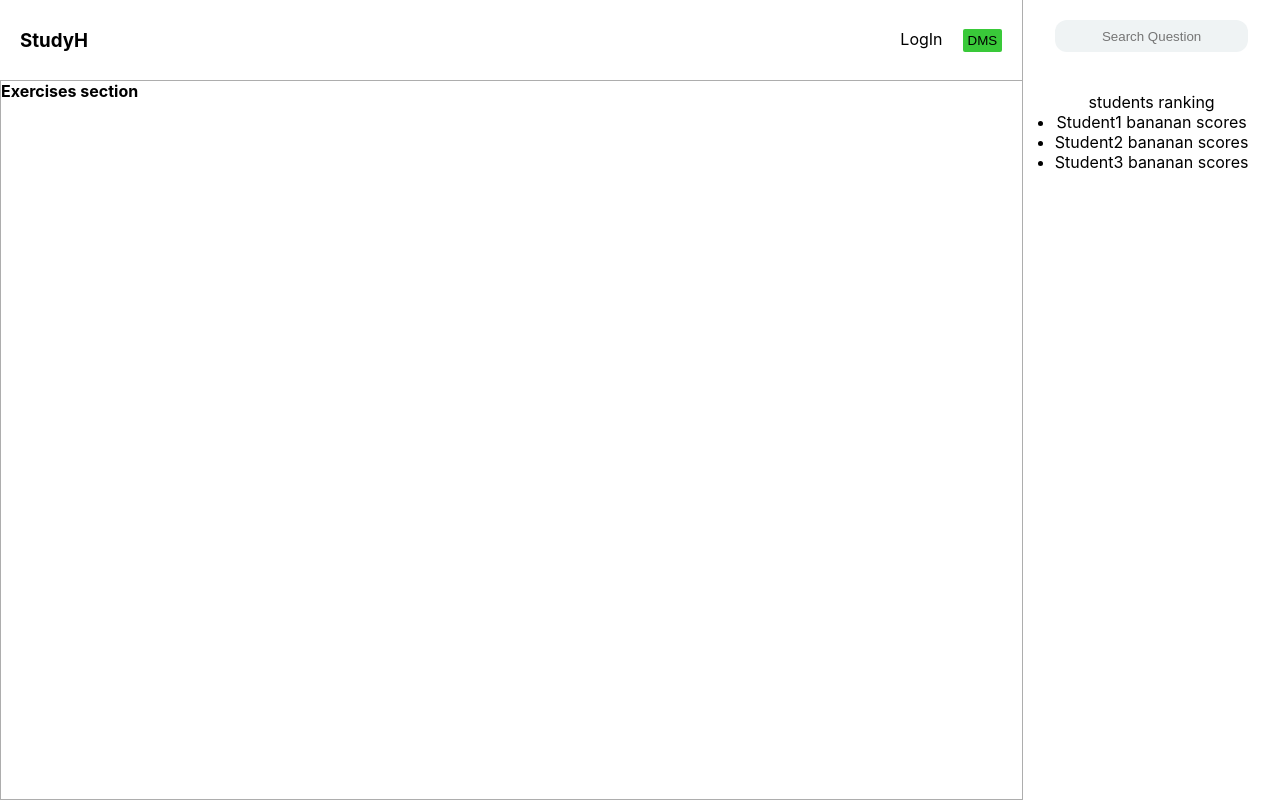
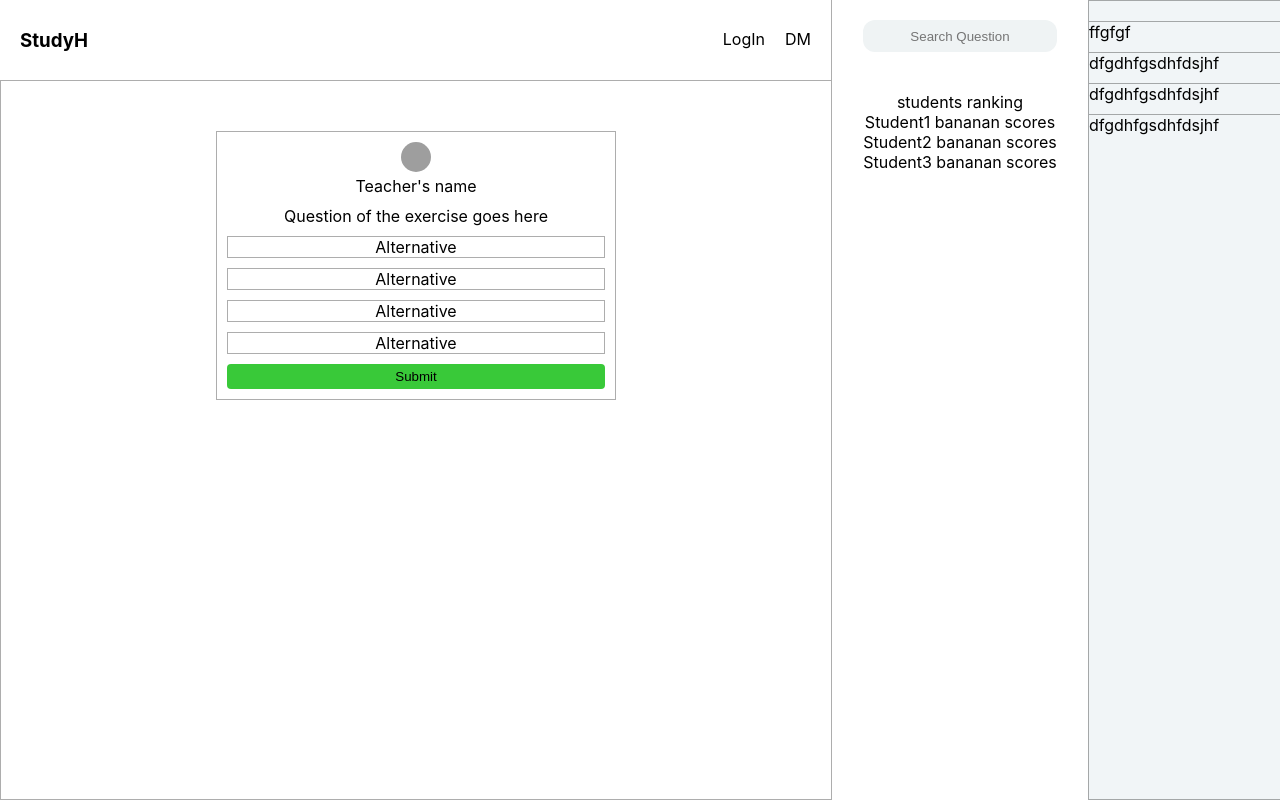
Before and after one commit to xhulia16/hoxton-final-project-studyH-frontend, a React (Vite) app: page / in a window 1280 px wide. Built offline with nearby package versions, Linux system fonts and the light colour scheme; grey boxes are pictures that could not be loaded.

Commit message:
commit css

```diff
--- a/src/App.css
+++ b/src/App.css
@@ -1,52 +1,52 @@
-:root{
+:root {
   --main-color: rgb(57, 201, 57);
   --on-hover: rgb(52, 180, 52);
-   --border: rgba(0, 0, 0, 0.322);
+  --border: 1px solid rgba(0, 0, 0, 0.322);
 }
 
-
-*{
+* {
   margin: 0;
   padding: 0;
   box-sizing: border-box;
 }
 
-main{
+main {
   display: grid;
   min-height: 100vh;
   grid-template-areas:
-  "header header ranking"
-  "main main ranking"
-  ;
+    "header header ranking classmates"
+    "main main ranking classmates";
   grid-template-rows: 10%;
-  grid-template-columns: 75%;
+  grid-template-columns: 30% 35% 20% 20%;
   overflow: hidden;
 }
 
-header{
+header {
   grid-area: header;
   display: grid;
   grid-auto-flow: column;
-  justify-content:space-between;
+  justify-content: space-between;
   padding: 0px 20px;
   align-content: center;
-  border-right: 1px solid var(--border);
+  border-right: var(--border);
 }
 
-header ul{
+header ul {
   display: grid;
   grid-auto-flow: column;
-  list-style: none;
   gap: 20px;
 }
 
-.exercises-section{
+.exercises-section {
   grid-area: main;
-  border: 1px solid var(--border);
-
+  border: var(--border);
+  display: grid;
+  grid-auto-flow: column;
+  justify-content: center;
+  padding-top: 50px;
 }
 
-.ranking-section{
+.ranking-section {
   grid-area: ranking;
   display: grid;
   text-align: center;
@@ -56,27 +56,85 @@ gap: 40px;
   padding: 20px 0;
 }
 
-.search{
+.classmates-list {
+  background-color: rgb(241, 245, 247);
+  padding-top: 20px;
+  grid-area: classmates;
+  border: var(--border);
+  width: 200px;
+  display: grid;
+  gap: 10px;
+  justify-content: left;
+  align-content: baseline;
+  height: 100%;
+}
+
+.search {
   height: 32px;
-  background-color:rgb(239,243,244);
+  background-color: rgb(239, 243, 244);
   border: none;
   border-radius: 12px;
   text-align: center;
-  outline-color:  var(--main-color);
+  outline-color: var(--main-color);
 }
 
 .search:focus {
   background-color: white;
-
 }
 
-button{
+button {
   background-color: var(--main-color);
   border: none;
-  padding: 0px 5px;
-  border-radius: 2px;
+  padding: 5px 5px;
+  border-radius: 4px;
+  text-align: center;
 }
 
-button:hover{
+button:hover {
   background-color: var(--on-hover);
 }
+
+ul {
+  list-style: none;
+}
+
+.question input {
+  display: none;
+}
+
+.question input[type="radio"]:checked + span {
+  background-color: #f7aeba;
+}
+
+.question label {
+  display: grid;
+  border: var(--border);
+  text-align: center;
+}
+
+.question {
+  border: var(--border);
+  display: grid;
+  width: 400px;
+  gap: 10px;
+  padding: 10px;
+  text-align: center;
+}
+
+.exercises-section {
+  display: grid;
+  justify-items: center;
+  align-content: baseline;
+}
+
+.profile-pic {
+  width: 30px;
+  height: 30px;
+  border-radius: 50%;
+  object-fit: cover;
+}
+
+.classmates-list li {
+  border-top: var(--border);
+  width: 200px;
+}
--- a/src/App.tsx
+++ b/src/App.tsx
@@ -1,34 +1,68 @@
-import { useState } from 'react'
-import './App.css'
+import { useState } from "react";
+import "./App.css";
+import { Header } from "./components/Header";
+import { ClassMates} from "./components/Classmates";
+import { Ranking } from "./components/Rankings";
 
 function App() {
-
-
   return (
     <div className="App">
       <main>
-        <header>
-          <h3>StudyH</h3>
-          <ul>
-            <li>LogIn</li>
-            <button>DMS</button>
-          </ul>
-        </header>
+        <Header />
         <section className="exercises-section">
-          <h4>Exercises section</h4>
+          <form className="question">
+            <div className="teacher-info">
+              <img
+                className="profile-pic"
+                src="https://www.looper.com/img/gallery/why-owl-house-fans-love-eda-so-much/l-intro-1649367923.jpg"
+              ></img>
+              <p>Teacher's name</p>
+            </div>
+            <p>Question of the exercise goes here</p>
+            <label>
+              <input
+                type="radio"
+                name="answer"
+                value="example"
+                className="custom"
+              ></input>
+              <span>Alternative</span>
+            </label>
+            <label>
+              <input
+                type="radio"
+                name="answer"
+                value="example"
+                className="custom"
+              ></input>
+              <span>Alternative</span>
+            </label>
+            <label>
+              <input
+                type="radio"
+                name="answer"
+                value="example"
+                className="custom"
+              ></input>
+              <span>Alternative</span>
+            </label>
+            <label>
+              <input
+                type="radio"
+                name="answer"
+                value="example"
+                className="custom"
+              ></input>
+              <span>Alternative</span>
+            </label>
+            <button>Submit</button>
+          </form>
         </section>
-        <section className="ranking-section">
-          <input className="search" placeholder="Search Question"></input>
-          <ul>
-          students ranking
-          <li>Student1 bananan scores</li>
-          <li>Student2 bananan scores</li>
-          <li>Student3 bananan scores</li>
-          </ul>
-        </section>
+        <Ranking />
+        <ClassMates/>
       </main>
     </div>
-  )
+  );
 }
 
-export default App
+export default App;
--- /dev/null
+++ b/src/components/Classmates.tsx
@@ -0,0 +1,10 @@
+export function ClassMates() {
+  return (
+    <ul className="classmates-list">
+      <li>ffgfgf</li>
+      <li>dfgdhfgsdhfdsjhf</li>
+      <li>dfgdhfgsdhfdsjhf</li>
+      <li>dfgdhfgsdhfdsjhf</li>
+    </ul>
+  );
+}
--- /dev/null
+++ b/src/components/Header.tsx
@@ -0,0 +1,11 @@
+export function Header(){
+    return(
+        <header>
+          <h3>StudyH</h3>
+          <ul>
+            <li>LogIn</li>
+            <li>DM</li>
+          </ul>
+        </header>
+    )
+}
--- /dev/null
+++ b/src/components/Rankings.tsx
@@ -0,0 +1,13 @@
+export function Ranking(){
+    return(
+        <section className="ranking-section">
+          <input className="search" placeholder="Search Question"></input>
+          <ul>
+          students ranking
+          <li>Student1 bananan scores</li>
+          <li>Student2 bananan scores</li>
+          <li>Student3 bananan scores</li>
+          </ul>
+        </section>
+    )
+}
```
Lines whose indentation alone changed are shown as unchanged.
